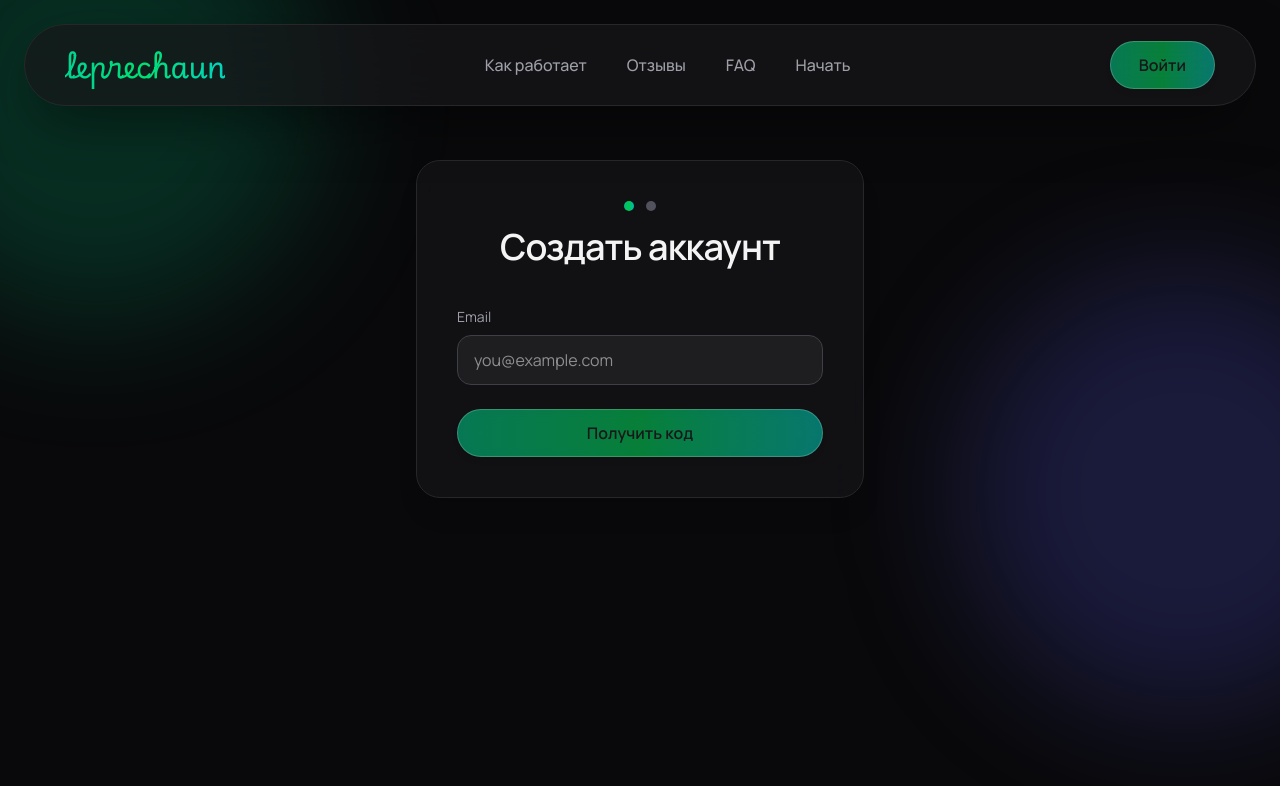
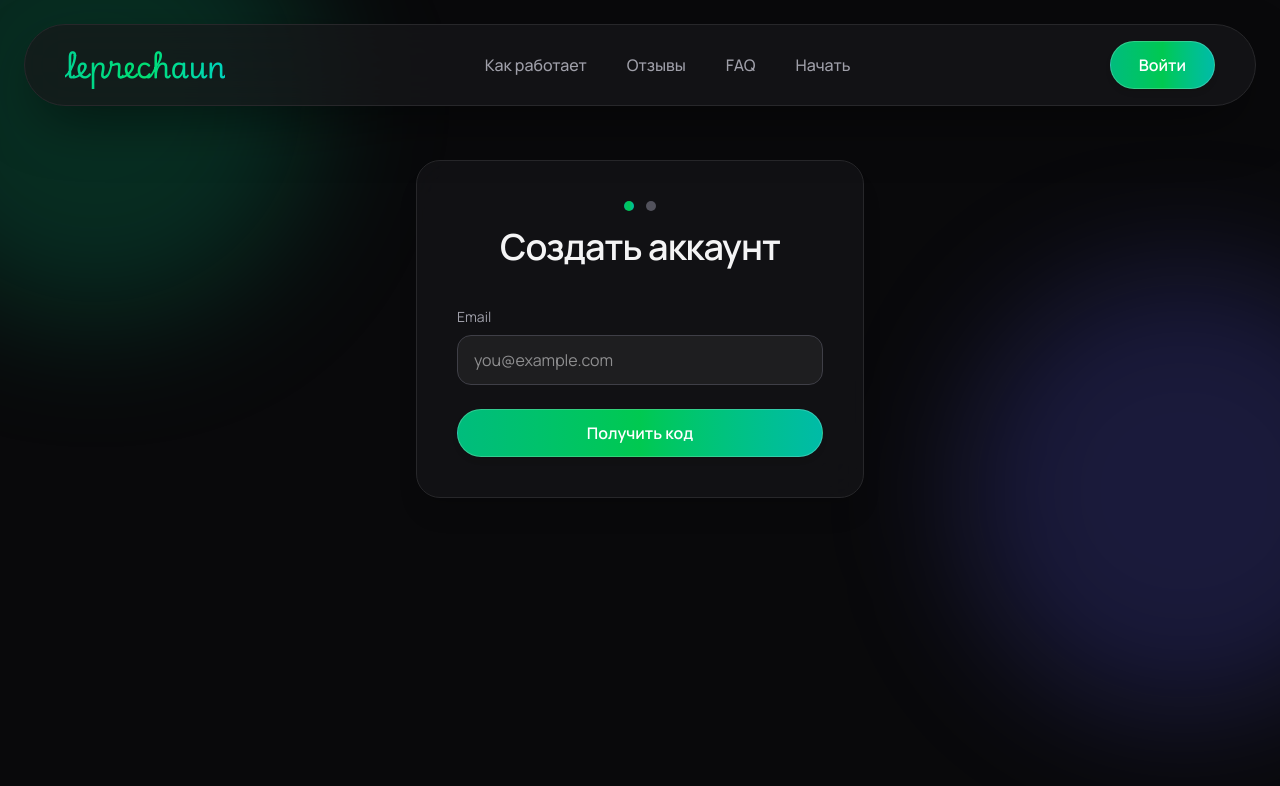
Before and after one commit to ecoobe/leprechaun, a Next.js app in the folder frontend/: page /register in a window 1280 px wide. Shown: the top 786 px of the page. Built offline with nearby package versions, Linux system fonts and the light colour scheme.

Commit message:
f.6.4.13

```diff
--- a/frontend/components/ui/button.tsx
+++ b/frontend/components/ui/button.tsx
@@ -6,32 +6,32 @@ import { cva, VariantProps } from "class-variance-authority";
 import { cn } from "@/lib/utils";
 
 const buttonVariants = cva(
-  "inline-flex items-center justify-center gap-2 whitespace-nowrap rounded-full font-semibold outline-none disabled:pointer-events-none disabled:opacity-50 focus-visible:ring-2 focus-visible:ring-white/40 transition-transform transition-shadow transition-background duration-300 ease-out",
+  "relative inline-flex items-center justify-center gap-2 whitespace-nowrap rounded-full font-semibold outline-none disabled:pointer-events-none disabled:opacity-50 focus-visible:ring-2 focus-visible:ring-white/30 transition-all duration-300 ease-out",
   {
     variants: {
       variant: {
-        /* LIQUID GLASS PRIMARY WITH LIGHTER GREEN GRADIENT AND SMOOTH ANIMATION */
+        /* LIQUID GLASS PRIMARY WITH WHITE TEXT AND SUBTLE HOVER */
         primary: `
-          bg-gradient-to-r from-emerald-500/60 via-green-500/60 to-teal-500/60
-          text-zinc-900
-          backdrop-blur-md
+          bg-gradient-to-r from-emerald-500 via-green-500 to-teal-500
+          text-white
+          backdrop-blur-sm
           border border-white/20
           shadow-md
-          hover:scale-105
+          hover:scale-102
           hover:shadow-lg
           active:scale-100
         `,
 
-        /* PERFECT LIQUID DARK */
+        /* LIQUID GLASS SECONDARY */
         secondary: `
           bg-zinc-900/60
           text-zinc-200
-          backdrop-blur-md
+          backdrop-blur-sm
           border border-white/10
           shadow-md
           hover:bg-zinc-800/60
           hover:shadow-lg
-          hover:scale-105
+          hover:scale-102
           active:scale-100
         `,
 
```
